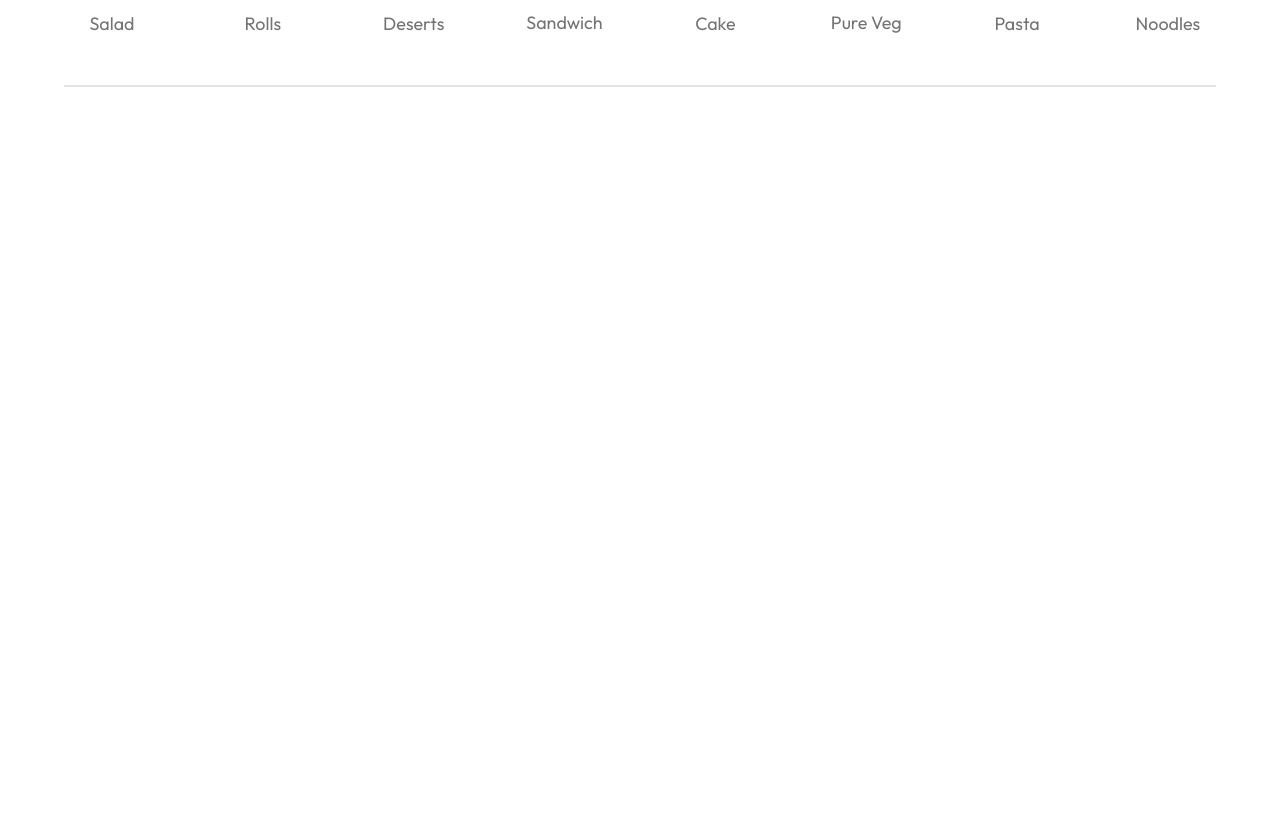
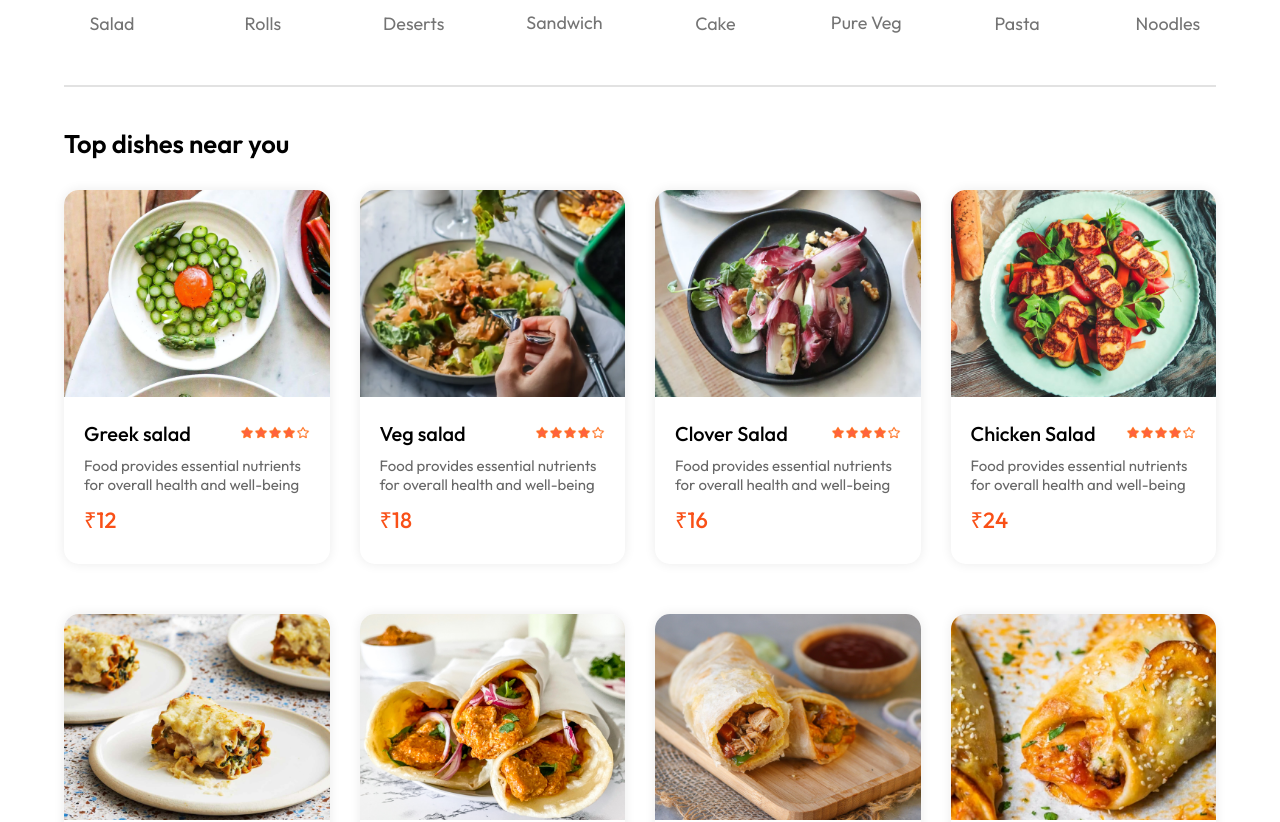
Before and after one commit to soumadeep-dey/FoodBuzz, a React (Vite) app in the folder frontend/: page / in a window 1280 px wide. Shown: the part 922-1744 px from the top of the page. Before the commit the page ends 1019 px from the top, so only its background shows below. Built offline with nearby package versions, Linux system fonts and the light colour scheme.

Commit message:
feat: Food items component  added

```diff
--- /dev/null
+++ b/frontend/src/components/FoodDisplay/FoodDisplay.css
@@ -0,0 +1,14 @@
+.food-display {
+  margin-top: 30px;
+}
+.food-display h2 {
+  font-size: max(2vw, 24px);
+  font-weight: 600;
+}
+.food-display-list{
+    display: grid;
+    grid-template-columns: repeat(auto-fill, minmax(240px, 1fr));
+    margin-top: 30px;
+    gap: 30px;
+    row-gap: 50px;
+}
--- /dev/null
+++ b/frontend/src/components/FoodDisplay/FoodDisplay.jsx
@@ -0,0 +1,29 @@
+import { useContext } from "react";
+import "./FoodDisplay.css";
+import { StoreContext } from "../../context/StoreContext";
+import FoodItem from "../FoodItem/FoodItem";
+
+const FoodDisplay = ({ category }) => {
+  const { food_list } = useContext(StoreContext);
+  return (
+    <div className="food-display" id="food-display">
+      <h2>Top dishes near you</h2>
+      <div className="food-display-list">
+        {food_list.map((item, index) => {
+          return (
+            <FoodItem
+              key={index}
+              id={item._id}
+              name={item.name}
+              description={item.description}
+              price={item.price}
+              image={item.image}
+            />
+          );
+        })}
+      </div>
+    </div>
+  );
+};
+
+export default FoodDisplay;
--- /dev/null
+++ b/frontend/src/components/FoodItem/FoodItem.css
@@ -0,0 +1,38 @@
+.food-item {
+  width: 100%;
+  margin: auto;
+  border-radius: 15px;
+  box-shadow: 0px 0px 12px #00000015;
+  transition: 0.3s;
+  animation: fadeIn 1s;
+}
+.food-item-image {
+  width: 100%;
+  border-radius: 15px 15px 0px 0px;
+}
+.food-item-info {
+  padding: 20px;
+}
+.food-item-name-rating {
+  display: flex;
+  justify-content: space-between;
+  align-items: center;
+  margin-bottom: 10px;
+}
+.food-item-name-rating p {
+  font-size: 20px;
+  font-weight: 500;
+}
+.food-item-name-rating img {
+  width: 70px;
+}
+.food-item-desc{
+    color: #676767;
+    font-size: 15px;
+}
+.food-item-price{
+    color: #f95017;
+    font-size: 22px;
+    font-weight: 500;
+    margin: 10px 0px;
+}
--- /dev/null
+++ b/frontend/src/components/FoodItem/FoodItem.jsx
@@ -0,0 +1,24 @@
+import { assets } from "../../assets/frontend_assets/assets";
+import "./FoodItem.css";
+
+import React from "react";
+
+const FoodItem = ({ id, name, price, description, image }) => {
+  return (
+    <article className="food-item">
+      <div className="food-item-img-container">
+        <img src={image} alt="" className="food-item-image" />
+      </div>
+      <div className="food-item-info">
+        <div className="food-item-name-rating">
+          <p>{name}</p>
+          <img src={assets.rating_starts} alt={name} />
+        </div>
+        <p className="food-item-desc">{description}</p>
+        <p className="food-item-price">₹{price}</p>
+      </div>
+    </article>
+  );
+};
+
+export default FoodItem;
--- /dev/null
+++ b/frontend/src/context/StoreContext.jsx
@@ -0,0 +1,16 @@
+import { createContext } from "react";
+import { food_list } from "../assets/frontend_assets/assets";
+
+export const StoreContext = createContext(null);
+
+const StoreContextProvider = (props) => {
+  const contextValue = {food_list};
+
+  return (
+    <StoreContext.Provider value={contextValue}>
+      {props.children}
+    </StoreContext.Provider>
+  );
+};
+
+export default StoreContextProvider;
--- a/frontend/src/main.jsx
+++ b/frontend/src/main.jsx
@@ -3,9 +3,12 @@ import ReactDOM from "react-dom/client";
 import App from "./App.jsx";
 import "./index.css";
 import { BrowserRouter } from "react-router-dom";
+import StoreContextProvider from "./context/StoreContext.jsx";
 
 ReactDOM.createRoot(document.getElementById("root")).render(
   <BrowserRouter>
-    <App />
+    <StoreContextProvider>
+      <App />
+    </StoreContextProvider>
   </BrowserRouter>
 );
--- a/frontend/src/pages/Home/Home.jsx
+++ b/frontend/src/pages/Home/Home.jsx
@@ -2,6 +2,7 @@ import { useState } from "react";
 import ExploreMenu from "../../components/ExploreMenu/ExploreMenu";
 import Header from "../../components/Header/Header";
 import "./Home.css";
+import FoodDisplay from "../../components/FoodDisplay/FoodDisplay";
 
 const Home = () => {
   const [category, setCategory] = useState("All");
@@ -10,6 +11,7 @@ const Home = () => {
     <main>
       <Header />
       <ExploreMenu category={category} setCategory={setCategory} />
+      <FoodDisplay category={category} />
     </main>
   );
 };
```
